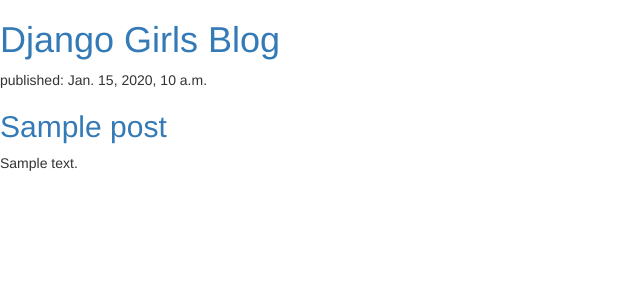
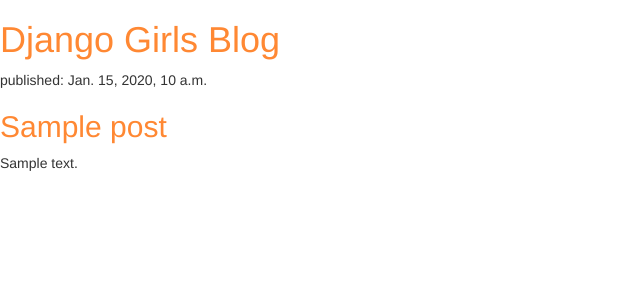
Before and after one commit to hkennard/my-first-blog, a Django app: page / in a window 1280 px wide. Shown: the top 300 px of the page, without its empty margins (0-640 px from the left). Run offline with Django 3.2, Linux system fonts and the light colour scheme; tables that the repository leaves empty hold one stand-in row (values such as "Sample post"); some libraries are stand-ins or nearby versions.

Commit message:
updated css

```diff
--- /dev/null
+++ b/blog/static/css/blog.css
@@ -0,0 +1,3 @@
+h1 a, h2 a {
+    color: #FF8833;
+}
--- a/blog/templates/blog/post_list.html
+++ b/blog/templates/blog/post_list.html
@@ -1,3 +1,5 @@
+{% load static %}
+
 <div>
     <h1><a href="/">Django Girls Blog</a></h1>
 </div>
@@ -5,6 +7,7 @@
 <head>
     <link rel="stylesheet" href="//maxcdn.bootstrapcdn.com/bootstrap/3.2.0/css/bootstrap.min.css">
     <link rel="stylesheet" href="//maxcdn.bootstrapcdn.com/bootstrap/3.2.0/css/bootstrap-theme.min.css">
+    <link rel="stylesheet" href="{% static 'css/blog.css' %}">
 </head>
 
 {% for post in posts %}
```
